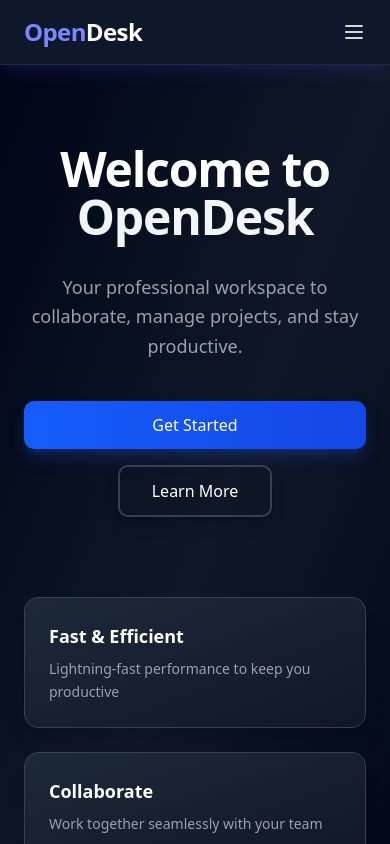
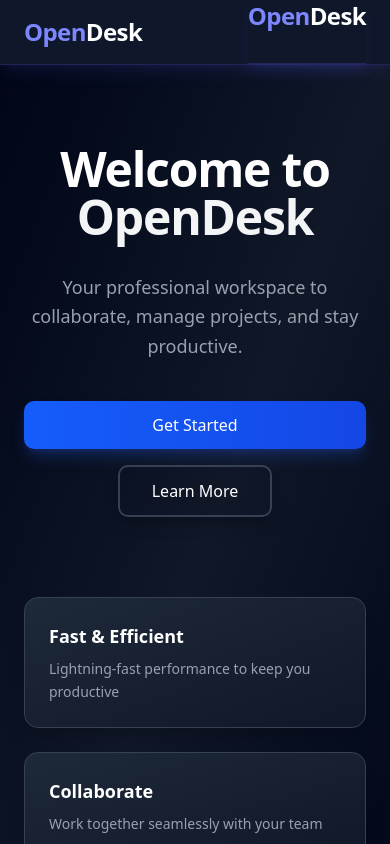
Before and after one commit to CwPranay/OpenDesk, a Next.js app in the folder client/: page / in a window 390 px wide. Both pictures are taken after a click on the element 354 px from the left and 32 px from the top of the page. Shown: the top 844 px of the page. Built offline with nearby package versions, Linux system fonts and the light colour scheme; no server answers.

Commit message:
added onclick on hamburger

```diff
--- a/client/app/components/Navbar.tsx
+++ b/client/app/components/Navbar.tsx
@@ -8,9 +8,12 @@ import {
   SignUpButton,
   UserButton,
 } from "@clerk/nextjs";
+import { useState } from "react";
 
 
 export default function Navbar() {
+  const [menu,showMenu]=useState(false)
+
 
 
   return (
@@ -102,7 +105,9 @@ export default function Navbar() {
         </div>
 
         {/* ---------- Mobile Menu (Hamburger) ---------- */}
-        <div className="md:hidden flex items-center cursor-pointer text-gray-300 hover:text-indigo-400 transition-colors duration-200 hover:scale-110 active:scale-95">
+        <div onClick={()=>{
+        showMenu(true)
+        }} className={`md:hidden ${menu?'hidden':'flex'}  items-center cursor-pointer text-gray-300 hover:text-indigo-400 transition-colors duration-200 hover:scale-110 active:scale-95`}>
           <svg
             xmlns="http://www.w3.org/2000/svg"
             className="h-6 w-6"
@@ -118,6 +123,19 @@ export default function Navbar() {
             />
           </svg>
         </div>
+       {menu && (
+        <div className="bg-slate-900 relative h-full backdrop-blur-xl border-b border-indigo-500/20 shadow-lg shadow-indigo-500/10">
+           <Link href="/" className="group relative text-2xl font-bold tracking-tight">
+          <span className="text-indigo-400 group-hover:text-indigo-300 transition-colors duration-300">
+            Open
+          </span>
+          <span className="text-white group-hover:text-gray-100 transition-colors duration-300">
+            Desk
+          </span>
+          <div className="absolute -bottom-1 left-0 w-0 h-0.5 bg-linear-to-r from-indigo-400 to-purple-500 group-hover:w-full transition-all duration-300"></div>
+        </Link>
+        </div>
+       )}
       </div>
     </nav>
   );
```
